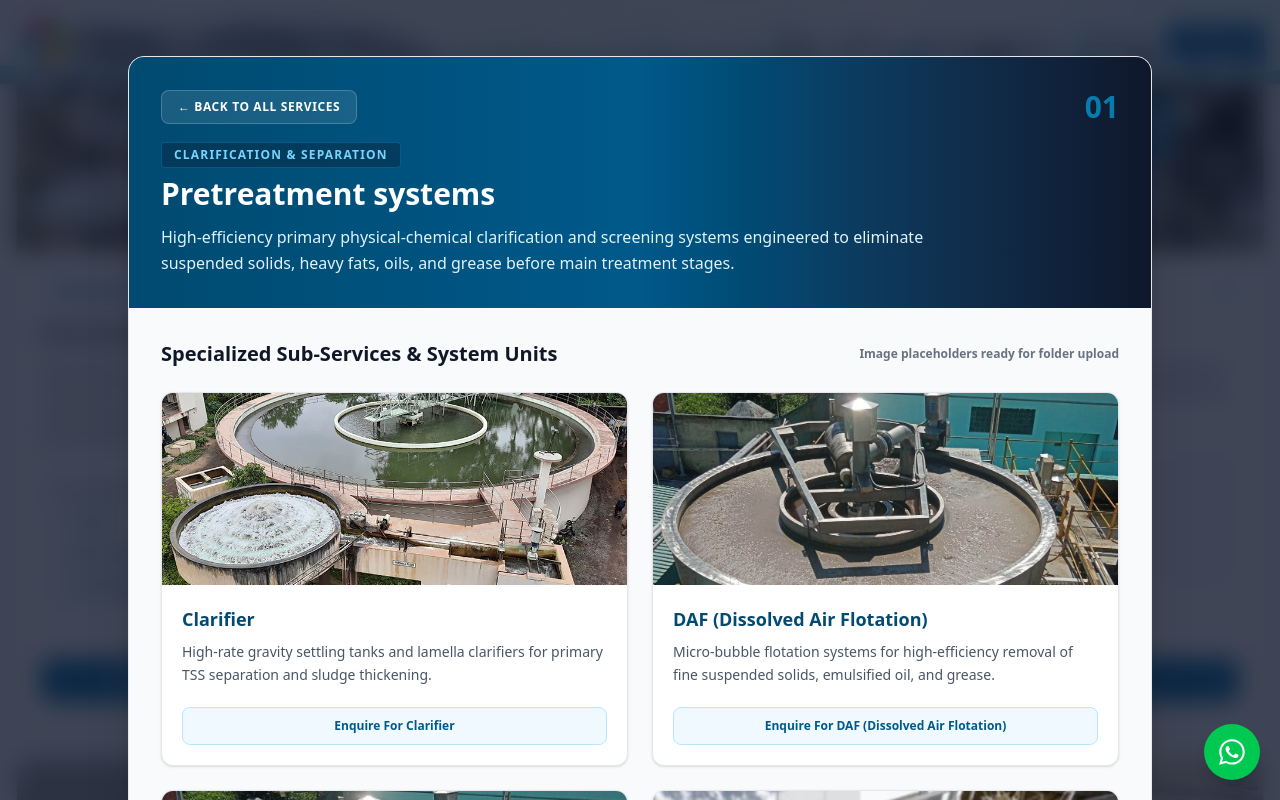
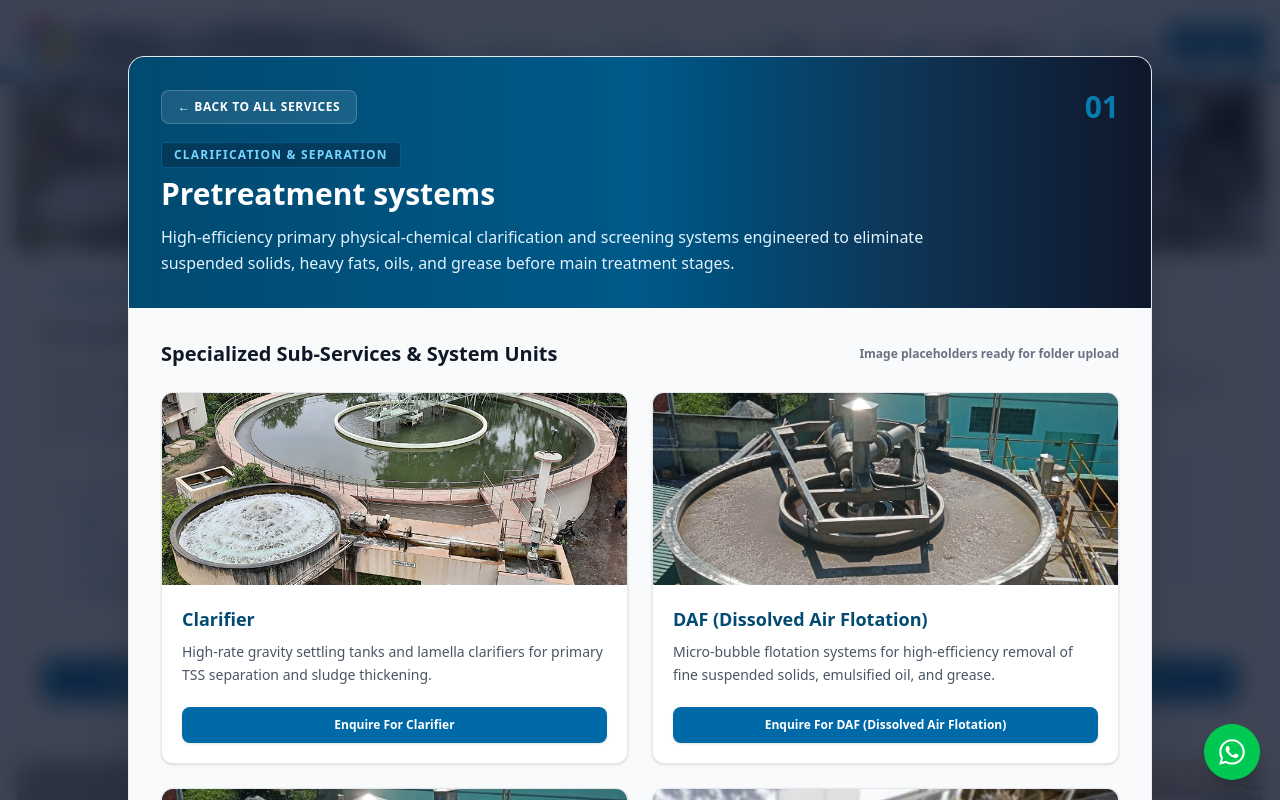
Before and after one commit to chanakyatechsol/chanakyatechsol, a React (Vite) app: page / in a window 1280 px wide. Both pictures are taken after a click on the element 213 px from the left and 2165 px from the top of the page. Shown: the part 1765-2565 px from the top of the page. Built offline with nearby package versions, Linux system fonts and the light colour scheme; grey boxes are pictures that could not be loaded.

Commit message:
Fix enquiry buttons smooth scroll and message pre-filling

```diff
--- a/src/App.jsx
+++ b/src/App.jsx
@@ -390,6 +390,24 @@ function HeaderWaterAnimation() {
 export default function ChanakyaTechnicalSolutionsWebsite() {
   const [selectedService, setSelectedService] = useState(null);
   const [mobileMenuOpen, setMobileMenuOpen] = useState(false);
+  const [enquiryMessage, setEnquiryMessage] = useState("");
+
+  // Handle Enquiry click reliably across mobile and desktop
+  const handleEnquire = (subjectName) => {
+    setSelectedService(null);
+    setMobileMenuOpen(false);
+
+    if (subjectName) {
+      setEnquiryMessage(`Hello, I would like to enquire about ${subjectName}.`);
+    }
+
+    setTimeout(() => {
+      const contactEl = document.getElementById("contact");
+      if (contactEl) {
+        contactEl.scrollIntoView({ behavior: "smooth" });
+      }
+    }, 60);
+  };
 
   // Open sub-services modal and push state so phone back button closes modal
   const handleOpenService = (service) => {
@@ -1015,13 +1033,12 @@ export default function ChanakyaTechnicalSolutionsWebsite() {
                       </div>
 
                       <div className="p-5 pt-0">
-                        <a
-                          href="#contact"
-                          onClick={handleCloseService}
-                          className="inline-block w-full text-center bg-sky-50 hover:bg-sky-100 text-sky-800 font-bold py-2.5 rounded-lg text-xs border border-sky-200 transition"
+                        <button
+                          onClick={() => handleEnquire(sub.name)}
+                          className="w-full text-center bg-sky-700 hover:bg-sky-800 text-white font-bold py-2.5 rounded-lg text-xs transition shadow-sm"
                         >
                           Enquire For {sub.name}
-                        </a>
+                        </button>
                       </div>
                     </div>
                   ))}
@@ -1039,13 +1056,12 @@ export default function ChanakyaTechnicalSolutionsWebsite() {
                   <p className="text-gray-600 max-w-2xl mx-auto text-sm leading-relaxed mb-6">
                     {selectedService.description}
                   </p>
-                  <a
-                    href="#contact"
-                    onClick={handleCloseService}
-                    className="inline-block bg-sky-700 hover:bg-sky-800 text-white font-semibold px-6 py-3 rounded-lg text-sm transition"
+                  <button
+                    onClick={() => handleEnquire(selectedService.title)}
+                    className="inline-block bg-sky-700 hover:bg-sky-800 text-white font-semibold px-6 py-3 rounded-lg text-sm transition shadow-md"
                   >
                     Request Technical Consultation
-                  </a>
+                  </button>
                 </div>
               )}
             </div>
@@ -1217,8 +1233,10 @@ export default function ChanakyaTechnicalSolutionsWebsite() {
 
               <textarea
                 rows="5"
-                placeholder="Message"
-                className="border border-gray-300 px-4 py-3 rounded outline-none focus:border-sky-700"
+                value={enquiryMessage}
+                onChange={(e) => setEnquiryMessage(e.target.value)}
+                placeholder="How can we help you? Write your message or technical requirements here..."
+                className="border border-gray-300 px-4 py-3 rounded outline-none focus:border-sky-700 text-base sm:text-sm"
               ></textarea>
 
               <button className="bg-sky-700 hover:bg-sky-800 text-white py-3 rounded font-medium">
```
